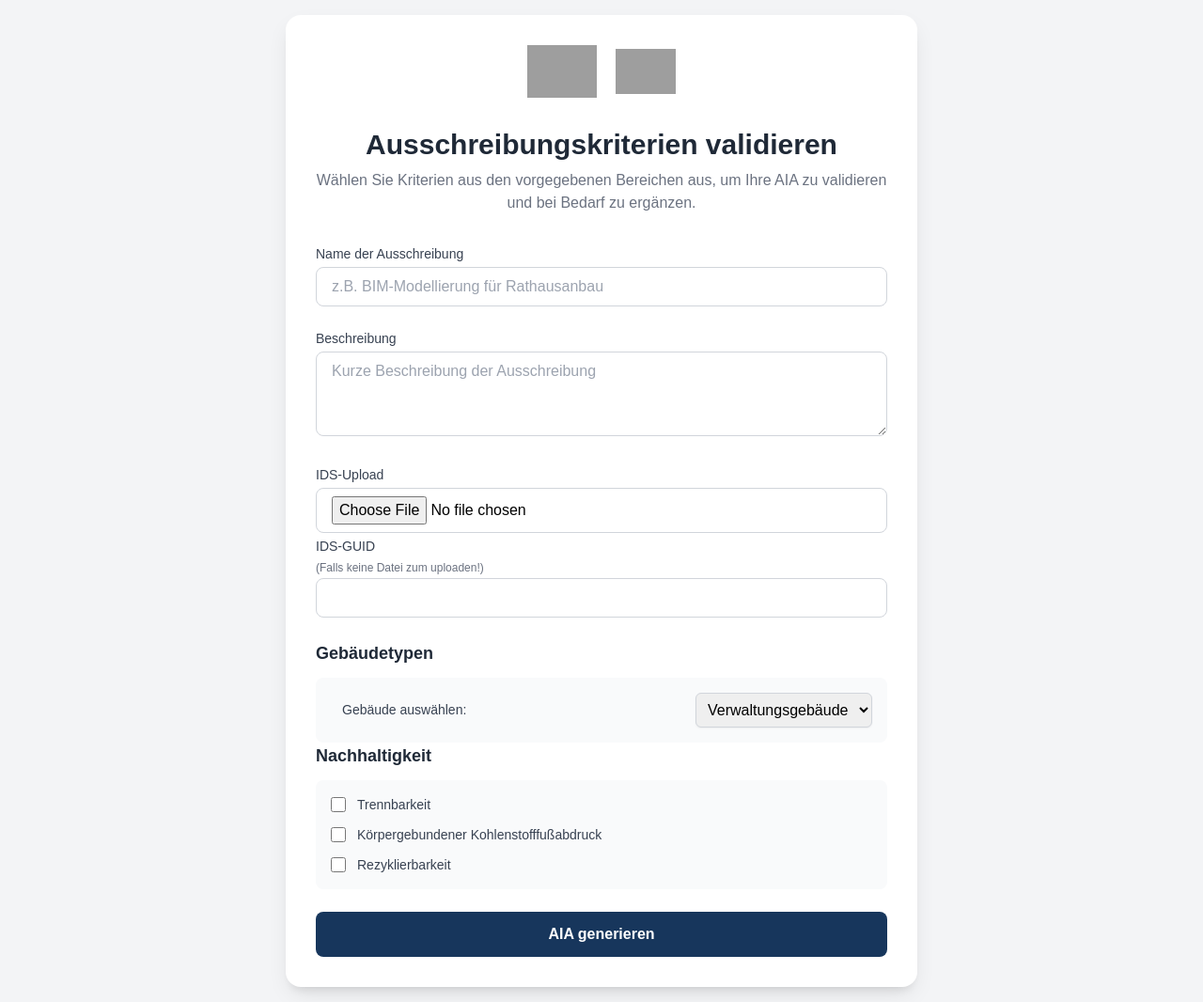
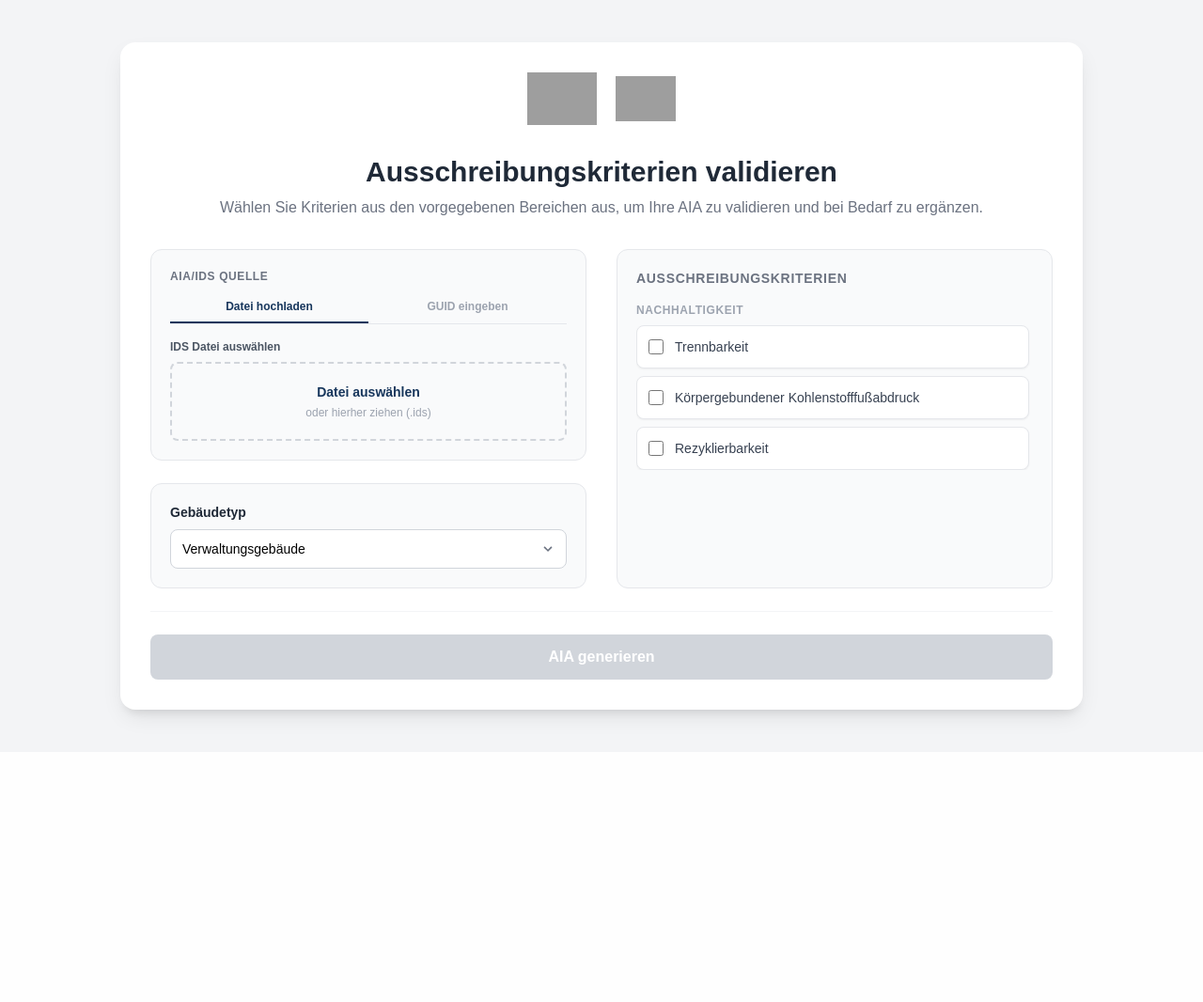
Before and after one commit to ninakraut/hackathon2025, a Flask app: page / in a window 1280 px wide. Shown: the whole page at 94% size. After the commit the page ends 777 px from the top, so only its background shows below. Run offline with Flask 3, Linux system fonts and the light colour scheme; some libraries are stand-ins or nearby versions; grey boxes are pictures that could not be loaded.

Commit message:
Change web layout and convert to vue application

```diff
--- a/static/scripts/main.js
+++ b/static/scripts/main.js
@@ -1,77 +1,107 @@
-// Referenzen auf die Eingabeelemente im DOM
-const generateBtn = document.getElementById('generate-aia-btn');        // Button zum Generieren
-const tenderNameInput = document.getElementById('tender-name');         // Eingabefeld für Projektnamen
-const tenderDescriptionTextarea = document.getElementById('tender-description'); // Eingabefeld für Beschreibung
-const criteriaCheckboxes = document.querySelectorAll('#criteria-checklist .criterion'); // Alle Kriterien-Checkboxen
-const idsUploadInput = document.getElementById('ids-upload');           // Datei-Upload-Feld (.ids)
-const idsGUIDInput = document.getElementById('ids-guid');               // Eingabefeld für GUID (Alternative zum Upload)
+const { createApp } = Vue;
 
-const API_ENDPOINT = '/submit'; // API-Endpunkt in Flask
+createApp({
+    delimiters: ['[[', ']]'],
+    data() {
+        return {
+            activeTab: 'upload', // 'upload' or 'guid'
+            isDragging: false,
+            idsFile: null,
+            idsGUID: '',
+            buildingType: 'verwaltungsgebaeude',
+            selectedCriteria: [], // Array of { group, criterion, value }
+            isSubmitting: false,
+            errorMsg: ''
+        };
+    },
+    computed: {
+        isValid() {
+            if (this.activeTab === 'upload') {
+                return this.idsFile !== null;
+            } else {
+                return this.idsGUID.trim().length > 0;
+            }
+        }
+    },
+    methods: {
+        isCriterionSelected(group, criterion) {
+            return this.selectedCriteria.some(c => c.group === group && c.criterion === criterion);
+        },
+        toggleCriterion(group, criterion) {
+            const idx = this.selectedCriteria.findIndex(c => c.group === group && c.criterion === criterion);
+            if (idx === -1) {
+                // value is sent as empty string since individual text inputs are deprecated
+                this.selectedCriteria.push({ group, criterion, value: '' });
+            } else {
+                this.selectedCriteria.splice(idx, 1);
+            }
+        },
+        handleFileSelection(event) {
+            const files = event.target.files;
+            if (files && files.length > 0) {
+                this.setFile(files[0]);
+            }
+        },
+        handleFileDrop(event) {
+            this.isDragging = false;
+            const files = event.dataTransfer.files;
+            if (files && files.length > 0) {
+                this.setFile(files[0]);
+            }
+        },
+        setFile(file) {
+            if (file.name.toLowerCase().endsWith('.ids')) {
+                this.idsFile = file;
+                this.errorMsg = '';
+            } else {
+                this.errorMsg = 'Nur Dateien mit der Endung .ids sind erlaubt.';
+                this.idsFile = null;
+                if (this.$refs.fileInput) {
+                    this.$refs.fileInput.value = '';
+                }
+            }
+        },
+        clearFile() {
+            this.idsFile = null;
+            if (this.$refs.fileInput) {
+                this.$refs.fileInput.value = '';
+            }
+        },
+        async submitForm() {
+            if (!this.isValid) return;
 
-// Klick-Event für den "Generate"-Button
-generateBtn.addEventListener('click', async (event) => {
-    // Verhindert das Standardverhalten des Buttons (kein Seitenreload)
-    event.preventDefault();
+            this.isSubmitting = true;
+            this.errorMsg = '';
 
-    // Eingaben aus Formularfeldern auslesen
-    const tenderName = tenderNameInput.value;
-    const tenderDescription = tenderDescriptionTextarea.value;
-    const idsFile = idsUploadInput.files[0]; // Erste ausgewählte Datei (falls vorhanden)
-    const idsGUID = idsGUIDInput.value;      // GUID-Wert (falls vorhanden)
+            const formData = new FormData();
+            formData.append('criteria', JSON.stringify(this.selectedCriteria));
+            formData.append('buildingType', this.buildingType);
 
-    // Ausgewählte Kriterien-Checkboxen ermitteln
-    const selectedCriteria = Array.from(criteriaCheckboxes)
-        .filter(criterion => {
-            let checkbox = criterion.querySelector("input[type=checkbox]");
-            return checkbox.checked; // Nur die ausgewählten Checkboxen berücksichtigen
-        })
-        .map(criterion => {
-            // Zu jeder Checkbox gehört auch ein Textfeld (z. B. Wert/Eingabe)
-            let checkbox = criterion.querySelector("input[type=checkbox]");
-            let value = criterion.querySelector("input[type=text]").value;
+            if (this.activeTab === 'upload' && this.idsFile) {
+                formData.append('idsFile', this.idsFile);
+                formData.append('idsGUID', '');
+            } else {
+                formData.append('idsGUID', this.idsGUID.trim());
+            }
 
-            // Datenstruktur für Backend: Gruppe, Kriterium, Wert
-            return {
-                group: criterion.dataset.group,
-                criterion: criterion.dataset.criterion,
-                value: value
-            };
-        });
+            try {
+                const response = await fetch('/submit', {
+                    method: 'POST',
+                    body: formData,
+                });
 
-    // FormData-Objekt vorbereiten (wird für Dateien benötigt)
-    const formData = new FormData();
-    formData.append('tenderName', tenderName);
-    formData.append('tenderDescription', tenderDescription);
-    formData.append('criteria', JSON.stringify(selectedCriteria)); // Array als JSON übertragen
-    formData.append('idsGUID', idsGUID);
-
-    // Falls Datei hochgeladen → hinzufügen
-    if (idsFile) {
-        formData.append('idsFile', idsFile);
+                if (response.ok) {
+                    window.location = '/submit';
+                } else {
+                    const resData = await response.json().catch(() => ({}));
+                    this.errorMsg = resData.error || `Fehler bei der Verarbeitung (${response.statusText})`;
+                }
+            } catch (error) {
+                console.error('API-Anruf fehlgeschlagen:', error);
+                this.errorMsg = 'Netzwerkfehler beim Senden der Daten.';
+            } finally {
+                this.isSubmitting = false;
+            }
+        }
     }
-
-    // Debug-Ausgabe: Zeigt Payload im Browser-Log
-    console.log('Payload, der gesendet wird:', formData);
-
-    // API-Anfrage an Flask-Backend
-    try {
-        const response = await fetch(API_ENDPOINT, {
-            method: 'POST',
-            body: formData, // FormData enthält Felder + Datei
-        });
-
-        // Wenn Anfrage erfolgreich war
-        if(response.ok) {
-            const result = await response.json();
-            console.log('Erfolgreiche Antwort:', result);
-
-            // Weiterleitung nach erfolgreichem Submit
-            window.location = "/submit";
-        } else {
-            console.error('Fehler bei der API-Anfrage:', response.statusText);
-        }
-    } catch (error) {
-        // Falls Request komplett fehlschlägt (z. B. Netzwerkfehler)
-        console.error('API-Anruf fehlgeschlagen:', error);
-    }
-});
+}).mount('#app');
--- a/templates/index.html
+++ b/templates/index.html
@@ -11,14 +11,6 @@
         box-shadow: 0 10px 25px -5px rgba(0, 0, 0, 0.1), 0 8px 10px -6px rgba(0, 0, 0, 0.1);
     }
 
-    .copy-button {
-        transition: all 0.2s ease-in-out;
-    }
-
-    .copy-button:hover {
-        transform: scale(1.1);
-    }
-
     .rub-blue {
         background-color: #17365c;
     }
@@ -30,12 +22,18 @@
     .rub-blue-text {
         color: #17365c;
     }
+
+    [v-cloak] {
+        display: none !important;
+    }
 </style>
+<!-- Vue.js 3 from CDN -->
+<script src="https://unpkg.com/vue@3/dist/vue.global.js"></script>
 {% endblock %}
 
 {% block content %}
-<!-- Hauptcontainer für die Anwendung -->
-<div class="bg-white rounded-2xl container-shadow p-8 w-full max-w-2xl">
+<!-- Hauptcontainer für die Anwendung mit Vue-App -->
+<div id="app" class="bg-white rounded-2xl container-shadow p-8 w-full max-w-5xl transition-all duration-300" v-cloak>
     <div class="flex justify-center mb-8 items-center">
         <!-- BIM Deutschland Logo als Platzhalter -->
         <img src="{{ url_for('static', filename=" Logo_IIB.png") }}" alt="Informatik im Bauwesen Logo"
@@ -46,39 +44,77 @@
     <p class="text-gray-500 text-center mb-8">Wählen Sie Kriterien aus den vorgegebenen Bereichen aus, um Ihre AIA zu
         validieren und bei Bedarf zu ergänzen.</p>
 
-    <!-- Formular zum Erfassen der Daten -->
-    <div id="form-container">
-        <div class="mb-6">
-            <label for="tender-name" class="block text-sm font-medium text-gray-700 mb-1">Name der Ausschreibung</label>
-            <input type="text" id="tender-name"
-                class="w-full px-4 py-2 rounded-lg border border-gray-300 focus:outline-none focus:ring-2 focus:ring-[#17365c] transition duration-200"
-                placeholder="z.B. BIM-Modellierung für Rathausanbau">
+    <!-- Zweispaltiges Layout (Horizontal & Compact) -->
+    <div class="grid grid-cols-1 md:grid-cols-2 gap-8">
+
+        <!-- Linke Spalte: IDS Source & Kontext -->
+        <div class="space-y-6">
+            <div class="bg-gray-50 p-5 rounded-xl border border-gray-200">
+                <h3 class="text-xs font-semibold uppercase tracking-wider text-gray-500 mb-4">AIA/IDS Quelle</h3>
+
+                <!-- Tab-Navigation -->
+                <div class="flex border-b border-gray-200 mb-4">
+                    <button type="button"
+                        class="flex-1 pb-2 text-center font-semibold text-xs border-b-2 transition duration-200"
+                        :class="activeTab === 'upload' ? 'border-[#17365c] text-[#17365c]' : 'border-transparent text-gray-400 hover:text-gray-600'"
+                        @click="activeTab = 'upload'">
+                        Datei hochladen
+                    </button>
+                    <button type="button"
+                        class="flex-1 pb-2 text-center font-semibold text-xs border-b-2 transition duration-200"
+                        :class="activeTab === 'guid' ? 'border-[#17365c] text-[#17365c]' : 'border-transparent text-gray-400 hover:text-gray-600'"
+                        @click="activeTab = 'guid'">
+                        GUID eingeben
+                    </button>
                 </div>
 
-        <div class="mb-6">
-            <label for="tender-description" class="block text-sm font-medium text-gray-700 mb-1">Beschreibung</label>
-            <textarea id="tender-description" rows="3"
-                class="w-full px-4 py-2 rounded-lg border border-gray-300 focus:outline-none focus:ring-2 focus:ring-[#17365c] transition duration-200"
-                placeholder="Kurze Beschreibung der Ausschreibung"></textarea>
+                <!-- Tab: Datei hochladen -->
+                <div v-show="activeTab === 'upload'" class="space-y-2">
+                    <label class="block text-xs font-semibold text-gray-600">IDS Datei auswählen</label>
+                    <div class="border-2 border-dashed border-gray-300 rounded-lg p-5 text-center hover:border-[#17365c] transition cursor-pointer relative"
+                        :class="{'border-[#17365c] bg-blue-50/10': isDragging}" @dragover.prevent="isDragging = true"
+                        @dragleave.prevent="isDragging = false" @drop.prevent="handleFileDrop">
+
+                        <input type="file" id="ids-upload" ref="fileInput"
+                            class="absolute inset-0 opacity-0 cursor-pointer" @change="handleFileSelection"
+                            accept=".ids">
+
+                        <div v-if="!idsFile" class="space-y-1">
+                            <div class="text-[#17365c] font-semibold text-sm">Datei auswählen</div>
+                            <div class="text-xs text-gray-400">oder hierher ziehen (.ids)</div>
                         </div>
 
-        <div class="mb-6">
-            <label for="ids-upload" class="block text-sm font-medium text-gray-700 mb-1">IDS-Upload</label>
-            <input type="file" id="ids-upload" rows="3"
-                class="w-full px-4 py-2 rounded-lg border border-gray-300 focus:outline-none focus:ring-2 focus:ring-[#17365c] transition duration-200 mb-1"></input>
-            <label for="ids-guid" class="block text-sm font-medium text-gray-700">IDS-GUID</label><span
-                class="text-gray-500 text-xs mb-1">(Falls keine Datei zum uploaden!)</span>
-            <input type="text" id="ids-guid" rows="3"
-                class="w-full px-4 py-2 rounded-lg border border-gray-300 focus:outline-none focus:ring-2 focus:ring-[#17365c] transition duration-200"></input>
+                        <div v-else
+                            class="flex items-center justify-between text-left bg-white p-2 rounded border border-gray-200">
+                            <div class="truncate flex-1 pr-2">
+                                <div class="text-xs font-bold text-gray-800 truncate">[[ idsFile.name ]]</div>
+                                <div class="text-[10px] text-gray-400">[[ (idsFile.size / 1024).toFixed(1) ]] KB</div>
+                            </div>
+                            <button type="button" @click.stop="clearFile"
+                                class="text-red-500 hover:text-red-700 text-xs font-semibold p-1">
+                                Entfernen
+                            </button>
+                        </div>
+                    </div>
                 </div>
 
-        <div>
-            <h3 class="text-lg font-semibold text-gray-800 mb-3">Gebäudetypen</h3>
-            <div class="bg-gray-50 p-4 rounded-lg">
-                <div class="criterion flex items-center">
-                    <label for="building-type-select" class="ml-3 text-sm font-medium text-gray-700">Gebäude
-                        auswählen:</label>
-                    <select id="building-type-select" class="ml-auto p-2 border border-gray-300 rounded-md shadow-sm">
+                <!-- Tab: GUID eingeben -->
+                <div v-show="activeTab === 'guid'" class="space-y-2">
+                    <label for="ids-guid" class="block text-xs font-semibold text-gray-600">IDS-GUID</label>
+                    <input type="text" id="ids-guid" v-model="idsGUID"
+                        class="w-full px-3 py-2 rounded-lg border border-gray-300 focus:outline-none focus:ring-2 focus:ring-[#17365c] transition text-sm"
+                        placeholder="z.B. d290f1ee-6c54-4b01-90e6-d701748f0851">
+                    <p class="text-gray-400 text-[10px]">GUID der IDS aus dem BIM-Deutschland-Portal</p>
+                </div>
+            </div>
+
+            <!-- Gebäudetyp -->
+            <div class="bg-gray-50 p-5 rounded-xl border border-gray-200">
+                <label for="building-type-select"
+                    class="block text-sm font-semibold text-gray-800 mb-2">Gebäudetyp</label>
+                <div class="relative">
+                    <select id="building-type-select" v-model="buildingType"
+                        class="w-full px-3 py-2.5 rounded-lg border border-gray-300 focus:outline-none focus:ring-2 focus:ring-[#17365c] transition text-sm appearance-none bg-white">
                         <option value="verwaltungsgebaeude">Verwaltungsgebäude</option>
                         <option value="krankenhaus">Krankenhaus</option>
                         <option value="pflegeheim">Pflegeheim</option>
@@ -86,33 +122,69 @@
                         <option value="lehre">Gebäude für Lehre</option>
                         <option value="sonstiges">Sonstiges</option>
                     </select>
+                    <div class="pointer-events-none absolute inset-y-0 right-0 flex items-center px-3 text-gray-500">
+                        <svg class="fill-current h-4 w-4" xmlns="http://www.w3.org/2000/svg" viewBox="0 0 20 20">
+                            <path d="M9.293 12.95l.707.707L15.657 8l-1.414-1.414L10 10.828 5.757 6.586 4.343 8z" />
+                        </svg>
+                    </div>
                 </div>
             </div>
         </div>
 
-        <!-- Checkliste für Kriterien -->
-        <div id="criteria-checklist" class="space-y-6">
+        <!-- Rechte Spalte: Kriterien Checkliste -->
+        <div class="bg-gray-50 p-5 rounded-xl border border-gray-200 flex flex-col justify-between">
+            <div>
+                <h3 class="text-sm font-semibold uppercase tracking-wider text-gray-500 mb-4">Ausschreibungskriterien
+                </h3>
+                <div id="criteria-checklist" class="space-y-4 overflow-y-auto max-h-[300px] pr-1">
                     {% for group, criteria in data.items() %}
                     <div>
-                <h3 class="text-lg font-semibold text-gray-800 mb-3">{{ group }}</h3>
-                <div class="bg-gray-50 p-4 rounded-lg space-y-3">
+                        <h4 class="text-xs font-bold text-gray-400 uppercase tracking-wider mb-2">{{ group }}</h4>
+                        <div class="space-y-2">
                             {% for criterion in criteria %}
-                    <div class="criterion flex items-center" data-group="{{ group }}" data-criterion="{{ criterion }}">
+                            <div class="criterion flex items-center p-3 rounded-lg border transition duration-150 cursor-pointer shadow-sm"
+                                :class="isCriterionSelected('{{ group }}', '{{ criterion }}') ? 'border-[#17365c] bg-blue-50/15' : 'border-gray-200 hover:border-gray-300 bg-white'"
+                                @click="toggleCriterion('{{ group }}', '{{ criterion }}')">
                                 <input type="checkbox" id="criterion-{{ loop.index }}"
-                            class="h-4 w-4 text-[#17365c] border-gray-300 rounded focus:ring-[#17365c]">
-                        <label for="criterion-{{ loop.index }}" class="ml-3 text-sm font-medium text-gray-700">{{
-                            criterion }}</label>
-                        <input type="text" value="" class="border border-gray-300 ml-auto hidden" />
+                                    :checked="isCriterionSelected('{{ group }}', '{{ criterion }}')"
+                                    class="h-4 w-4 text-[#17365c] border-gray-300 rounded focus:ring-[#17365c] pointer-events-none">
+                                <span class="ml-3 text-sm font-medium text-gray-700 select-none pointer-events-none">
+                                    {{ criterion }}
+                                </span>
                             </div>
                             {% endfor %}
                         </div>
                     </div>
                     {% endfor %}
                 </div>
+            </div>
+        </div>
 
-        <button id="generate-aia-btn"
-            class="w-full rub-blue text-white font-bold py-3 rounded-lg hover:bg-opacity-90 transition duration-200 mt-6 focus:outline-none focus:ring-2 focus:ring-[#17365c] focus:ring-offset-2">
-            AIA generieren
+    </div>
+
+    <!-- Feedback und Submit-Button -->
+    <div class="mt-6 border-t border-gray-100 pt-6">
+        <div v-if="errorMsg"
+            class="mb-4 p-3 bg-red-50 border border-red-200 text-red-700 text-sm rounded-lg flex items-center gap-2">
+            <svg class="w-4 h-4 text-red-500 shrink-0" fill="none" stroke="currentColor" viewBox="0 0 24 24"
+                xmlns="http://www.w3.org/2000/svg">
+                <path stroke-linecap="round" stroke-linejoin="round" stroke-width="2"
+                    d="M12 8v4m0 4h.01M21 12a9 9 0 11-18 0 9 9 0 0118 0z"></path>
+            </svg>
+            <span>[[ errorMsg ]]</span>
+        </div>
+
+        <button id="generate-aia-btn" @click="submitForm" :disabled="!isValid || isSubmitting"
+            class="w-full text-white font-bold py-3 px-6 rounded-lg transition duration-200 focus:outline-none focus:ring-2 focus:ring-[#17365c] focus:ring-offset-2 flex items-center justify-center gap-2"
+            :class="isValid && !isSubmitting ? 'rub-blue hover:bg-opacity-90 cursor-pointer shadow-md' : 'bg-gray-300 text-gray-500 cursor-not-allowed'">
+            <svg v-if="isSubmitting" class="animate-spin h-5 w-5 text-white" xmlns="http://www.w3.org/2000/svg"
+                fill="none" viewBox="0 0 24 24">
+                <circle class="opacity-25" cx="12" cy="12" r="10" stroke="currentColor" stroke-width="4"></circle>
+                <path class="opacity-75" fill="currentColor"
+                    d="M4 12a8 8 0 018-8V0C5.373 0 0 5.373 0 12h4zm2 5.291A7.962 7.962 0 014 12H0c0 3.042 1.135 5.824 3 7.938l3-2.647z">
+                </path>
+            </svg>
+            <span>AIA generieren</span>
         </button>
     </div>
 </div>
--- a/templates/result.html
+++ b/templates/result.html
@@ -7,8 +7,6 @@
 <!-- Font Awesome for modern icons -->
 <link rel="stylesheet" href="https://cdnjs.cloudflare.com/ajax/libs/font-awesome/6.5.2/css/all.min.css"
     crossorigin="anonymous" referrerpolicy="no-referrer" />
-<!-- Google Font Outfit for premium look -->
-<link href="https://fonts.googleapis.com/css2?family=Outfit:wght@300;400;600;700&display=swap" rel="stylesheet">
 
 <style>
     body {
```
Lines whose indentation alone changed are shown as unchanged.
